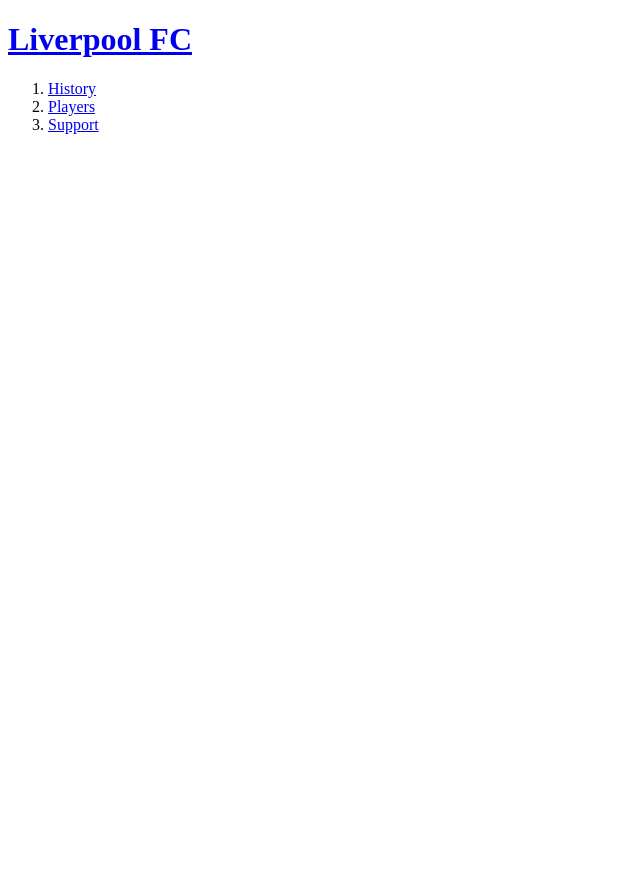
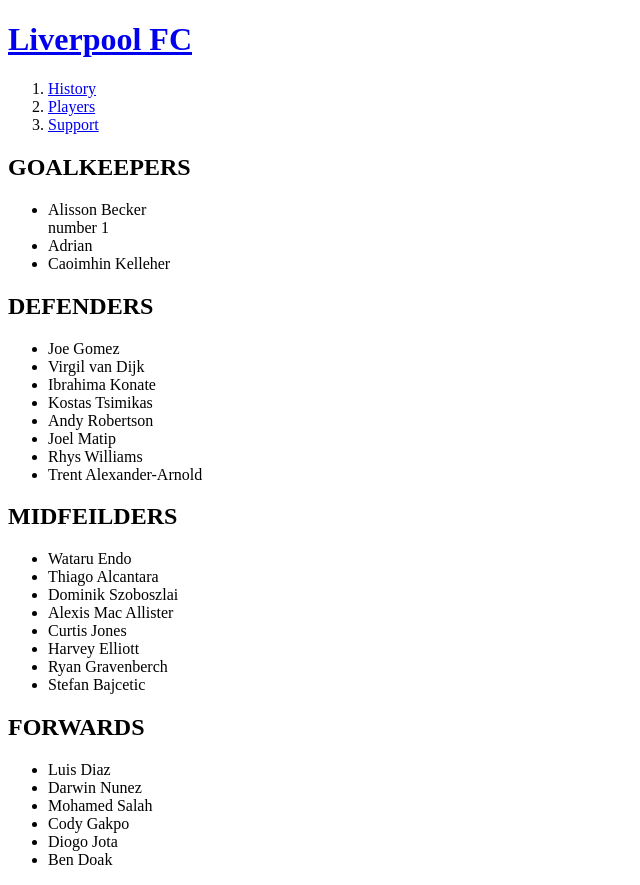
Before and after one commit to jiwonhm/my-first-website, a plain HTML site: page 3.player.html in a window 1280 px wide. Shown: the whole page, without its empty margins (0-640 px from the left). Before the commit the page ends 800 px from the top, so only its background shows below. Drawn offline with Linux system fonts and the light colour scheme.

Commit message:
adding comment box and some contents each files

```diff
--- a/3.player.html
+++ b/3.player.html
@@ -12,6 +12,47 @@
         <li><a href="3.player.html">Players</a></li>
         <li><a href="4.support.html">Support</a></li>
     </ol>
+
+    <h2>GOALKEEPERS</h2>
+    <ul>
+        <li>Alisson Becker</li>
+        number 1
+        <li>Adrian</li>
+        <li>Caoimhin Kelleher</li>
+    </ul>
+    <h2>DEFENDERS</h2>
+    <ul>
+        <li>Joe Gomez</li>
+        <li>Virgil van Dijk</li>
+        <li>Ibrahima Konate</li>
+        <li>Kostas Tsimikas</li>
+        <li>Andy Robertson</li>
+        <li>Joel Matip</li>
+        <li>Rhys Williams</li>
+        <li>Trent Alexander-Arnold</li>
+    </ul>
+
+    <h2>MIDFEILDERS</h2>
+    <ul>
+        <li>Wataru Endo</li>
+        <li>Thiago Alcantara</li>
+        <li>Dominik Szoboszlai</li>
+        <li>Alexis Mac Allister</li>
+        <li>Curtis Jones</li>
+        <li>Harvey Elliott</li>
+        <li>Ryan Gravenberch</li>
+        <li>Stefan Bajcetic</li>
+    </ul>
+
+    <h2>FORWARDS</h2>
+    <ul>
+        <li>Luis Diaz</li>
+        <li>Darwin Nunez</li>
+        <li>Mohamed Salah</li>
+        <li>Cody Gakpo</li>
+        <li>Diogo Jota</li>
+        <li>Ben Doak</li>
+    </ul>
 </body>
 
 </html>
```
Also changed, not shown: 1.html (+1 -0 lines), 2.history.html (+2 -1 lines), 4.support.html (+27 -0 lines).
